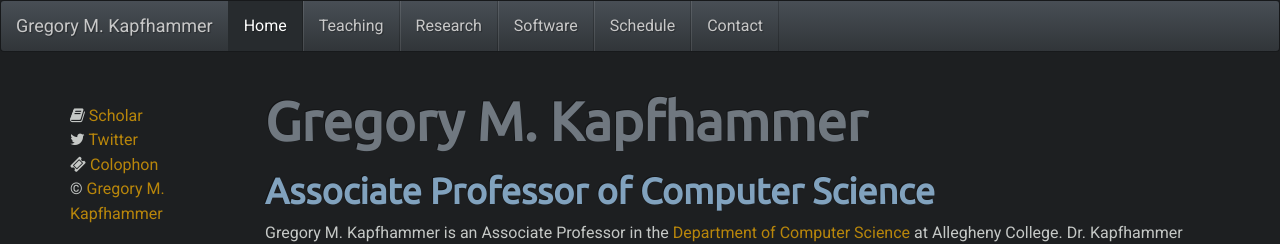
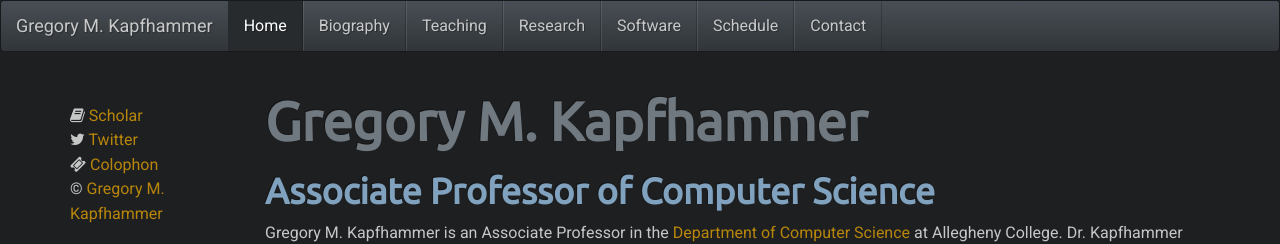
Before and after one commit to geerc/www, a Jekyll site: the page built from gkapfham/index.md, in a window 1280 px wide. Shown: the top 244 px of the page. Built offline with Jekyll 4.4.1, drawn with Linux system fonts in a browser that asks for light colours; nearby versions of some CDN libraries; some web fonts are replaced; Markdown is read by kramdown in place of the engine named in the settings; comment, search, counter and statistics services are not loaded.

Commit message:
Changed the header so that it is all in the navigate class for the links.

```diff
--- a/gkapfham/_layouts/defaults.html
+++ b/gkapfham/_layouts/defaults.html
@@ -39,11 +39,12 @@ ript>
           <nav class="collapse navbar-collapse bs-navbar-collapse" role="navigation">
               <ul class="nav navbar-nav">
                   <li class="active"><a href="../">Home</a></li>
-                  <li><a href="#">Teaching</a></li>
-                  <li><a href="#">Research</a></li>
-                  <li><a href="#">Software</a></li>
-                  <li><a href="#">Schedule</a></li>
-                  <li><a href="#">Contact</a></li>
+                  <li><a class="navigate" href="#">Biography</a></li>
+                  <li><a class="navigate" href="#">Teaching</a></li>
+                  <li><a class="navigate" href="#">Research</a></li>
+                  <li><a class="navigate" href="#">Software</a></li>
+                  <li><a class="navigate" href="#">Schedule</a></li>
+                  <li><a class="navigate" href="#">Contact</a></li>
               </ul>
           </div><!-- /.nav-collapse -->
       </div><!-- /.navbar -->
```
